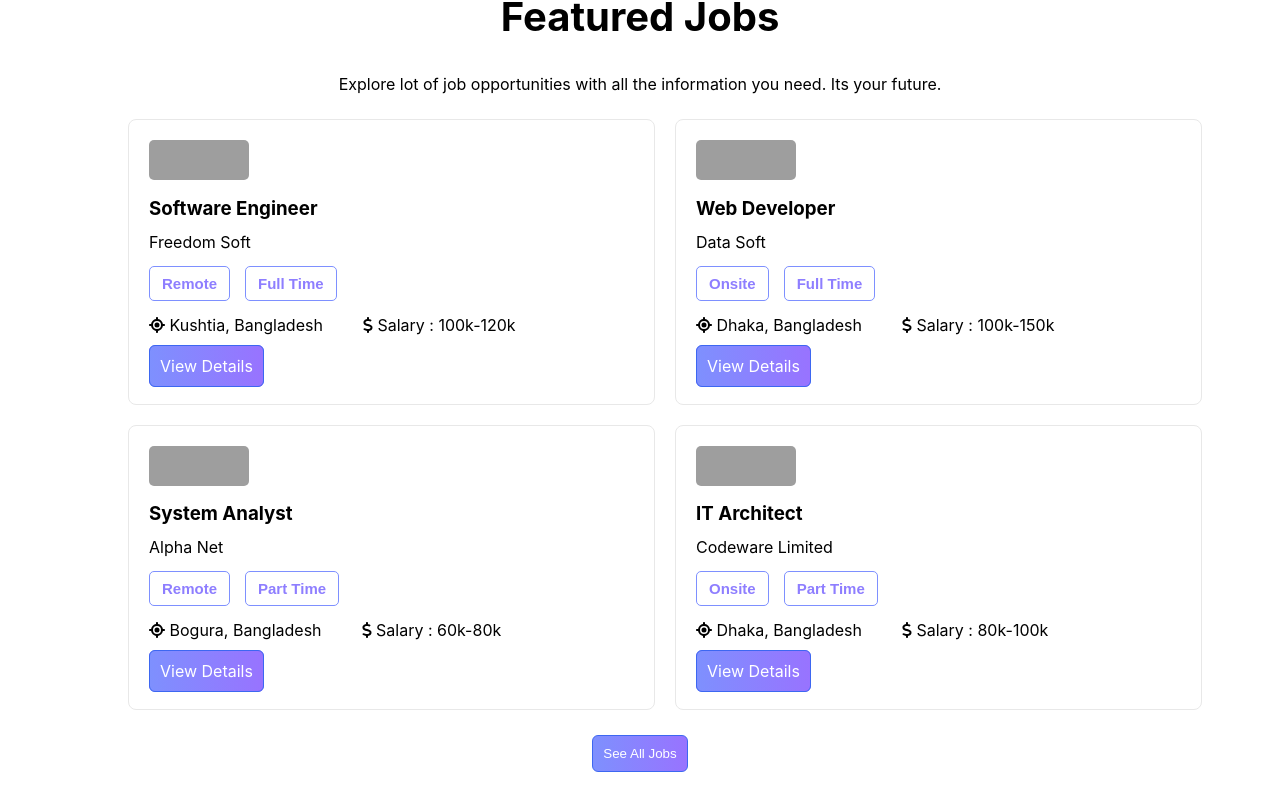
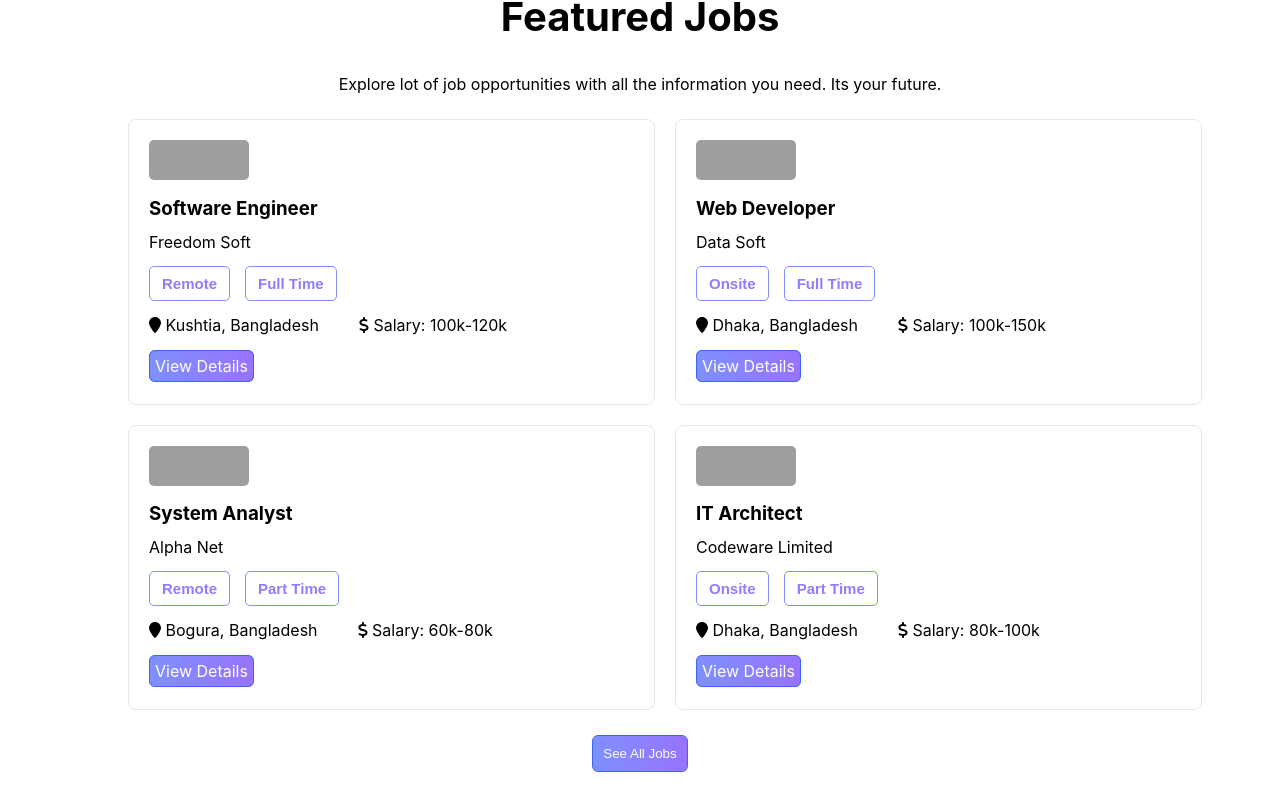
Before and after one commit to azaadd/career-hub, a React (Create React App) app: page / in a window 1280 px wide. Shown: the part 1216-2026 px from the top of the page. Built offline with nearby package versions, Linux system fonts and the light colour scheme; grey boxes are pictures that could not be loaded.

Commit message:
added job details data dynamically and css design added

```diff
--- a/public/data2.json
+++ b/public/data2.json
@@ -5,10 +5,16 @@
     "jobTitle": "Software Engineer",
     "companyName": "Freedom Soft",
     "remote": "Remote",
+    "phoneNo": "01780-00 00 00",
+    "email": "jobinfo@gmail.com",
     "fullTime": "Full Time",
     "location": "Kushtia, Bangladesh",
-      "salary": "Salary : 100k-120k",
-      "viewdetails": "View Details"
+    "salary": "100k-120k",
+    "viewdetails": "View Details",
+    "jobDescription": "A Software Engineer, or Software Development Engineer, is responsible for developing software programs or systems that align with user needs. Their duties include meeting with clients or business professionals to strategize ideas for beneficial software, coordinating with other IT professionals to design software and running tests to catch coding errors.",
+    "jobResponsibility": "Software Engineers use an analytical, engineering-focused approach and expert knowledge of programming languages to develop computer programs and ensure software is as functional and robust as the client or consumer needs.",
+    "educationalRequirements": "Software Engineers typically have a bachelor’s degree in software engineering, computer science or another related field. They also need a strong background in programming and familiarity with languages such as Ruby, Python, C# and others.",
+    "experiences": "Entry-level candidates may have 1 to 2 years of experience, often through an internship or part-time role in software development."
   },
   {
     "id": 21,
@@ -16,10 +22,16 @@
     "jobTitle": "Web Developer",
     "companyName": "Data Soft",
     "remote": "Onsite",
+    "phoneNo": "01780-00 00 00",
+    "email": "jobinfo@gmail.com",
     "fullTime": "Full Time",
     "location": "Dhaka, Bangladesh",
-      "salary": "Salary : 100k-150k",
-      "viewdetails": "View Details"
+    "salary": "100k-150k",
+    "viewdetails": "View Details",
+    "jobDescription": "A Web Developer, or Website Developer, is responsible for using their knowledge of programming languages to code websites and web applications. Their duties include communicating with clients to determine their needs and design preferences, creating code for the front and back-end of a website and running tests to ensure that they used the correct code strings.",
+    "jobResponsibility": "The individual demands of each business will define what role the Web Developer will take on your team. There are several potential duties that a Web Developer may be responsible for, They work closely with other Web Developers, Graphic Designers and Programmers to create websites that fulfill both the technical and design needs of their clients.",
+    "educationalRequirements": "Web Developers typically possess a bachelor’s degree in computer science, although it is not always a requirement. Some organizations and universities offer certificate programs for web development, which could cover an education requirement.",
+    "experiences": "The Web Developer position requires proven field-related demonstrations of ability, as well as a vast knowledge of computer programming languages."
   },
   {
     "id": 31,
@@ -27,10 +39,16 @@
     "jobTitle": "System Analyst",
     "companyName": "Alpha Net",
     "remote": "Remote",
+    "phoneNo": "01780-00 00 00",
+    "email": "jobinfo@gmail.com",
     "fullTime": "Part Time",
     "location": "Bogura, Bangladesh",
-      "salary": "Salary : 60k-80k",
-      "viewdetails": "View Details"
+    "salary": "60k-80k",
+    "viewdetails": "View Details",
+    "jobDescription": "A Systems Analyst, or System Analyst, is responsible for determining the computing needs of a client and translating them into system specifications. Their duties include completing evaluations of hardware and software, giving advice to shareholders about their IT infrastructure and producing cost analysis of potential IT initiatives.",
+    "jobResponsibility": "Systems Analysts are high-level information technology experts who work in IT departments to guide the development of computer networks and systems. Their role is to consult on the current state of an IT system and provide data-driven advice on how to expand or refine its operations to meet company needs. Systems Analysts collect data, observe workflows and monitor system activity to identify vulnerabilities or areas of improvement. They communicate their findings to company leaders and help them compromise their needs and resources.",
+    "educationalRequirements": "Systems Analysts must possess at least a bachelor’s degree in a computer-related field of study.",
+    "experiences": "2-3 Years in this field."
   },
   {
     "id": 41,
@@ -38,9 +56,15 @@
     "jobTitle": "IT Architect",
     "companyName": "Codeware Limited",
     "remote": "Onsite",
+    "phoneNo": "01780-00 00 00",
+    "email": "jobinfo@gmail.com",
     "fullTime": "Part Time",
     "location": "Dhaka, Bangladesh",
-      "salary": "Salary : 80k-100k",
-      "viewdetails": "View Details"
+    "salary": "80k-100k",
+    "viewdetails": "View Details",
+    "jobDescription": "IT architects create and maintain computer networks for organizations, companies, and individual users. They manage the security, communication, and related technological components within organizations and companies. They provide oversight while ensuring compliance with rules and regulations, building communities within the field by joining professional associations and groups, and managing security architecture and business plans, ensuring compliance with rules and regulations.",
+    "jobResponsibility": "They design, deploy, and maintain computer systems and design scalable computer networks to meet client specifications. They evaluate current security protocols and use computer design software to develop networking and system models and draft system budgets and network cost analysis sheets. IT architects need a bachelor's degree in information technology, computer science, or related fields and proven experience working as a network architect.",
+    "educationalRequirements": "IT architects must possess at least a bachelor’s degree in a computer-related field of study.",
+    "experiences": "At least 3 Years in this field."
   }
 ]
--- a/src/Components/FeaturedJobs/FeaturedJobs.css
+++ b/src/Components/FeaturedJobs/FeaturedJobs.css
@@ -55,7 +55,9 @@
 .view-details{
     margin-bottom: 10px;
     margin-top: 10px;
+
 }
 .view-details a{
     text-decoration: none;
+    padding: 5px;
 }
--- a/src/Components/FeaturedJobs/FeaturedJobs.js
+++ b/src/Components/FeaturedJobs/FeaturedJobs.js
@@ -1,14 +1,44 @@
-import React from 'react';
+import React, { useState } from 'react';
 import './FeaturedJobs.css';
 import { FontAwesomeIcon } from '@fortawesome/react-fontawesome'
-import { faLocation } from '@fortawesome/free-solid-svg-icons';
-import { faDollarSign } from '@fortawesome/free-solid-svg-icons';
-import { Link } from 'react-router-dom';
+import { faDollarSign, faLocationPin } from '@fortawesome/free-solid-svg-icons';
+import { Link, useLoaderData } from 'react-router-dom';
+import JobDetails from '../JobDetails/JobDetails';
+import { addToDb } from '../../Utilities/LocalDb';
+
+
+
 
 const FeaturedJobs = ({ featuredJob }) => {
-    const { comIcon, jobTitle, companyName, remote, fullTime, location, salary, viewdetails } = featuredJob;
+    // console.log(featuredJob);
+    // const jobdetails = useLoaderData();
+
+
+    const { id, comIcon, jobTitle, companyName, remote, fullTime, location, salary, viewdetails } = featuredJob;
+
+    // const [jobdetail, setJobdetail] = useState([]);
+
+    // const handleAddToJobDetail = featuredJob => {
+    //     const exists = jobdetail.find(jd => jd.id === jobdetail.id);
+    //     if (exists) {
+
+    //     }
+    //     else {
+    //         const newJobdetail = [...jobdetail, featuredJob];
+    //         setJobdetail(newJobdetail);
+
+    //         addToDb(id);
+    //         // console.log(featuredJob.id)
+    //     }
+
+    // }
+
+
+
+
 
     return (
+
         <div className='featured-job'>
 
             <img className='company-img' src={comIcon} alt="" />
@@ -17,15 +47,21 @@ const FeaturedJobs = ({ featuredJob }) => {
             <button className='remote'>{remote}</button>
             <button className='remote'>{fullTime}</button>
             <div className='loc-salary'>
-                <p>
-                    <FontAwesomeIcon icon={faLocation} /> {location}</p>
-                <p>
-                    <FontAwesomeIcon icon={faDollarSign} /> {salary}</p>
+                <p><FontAwesomeIcon icon={faLocationPin} /> {location}</p>
+                <p><FontAwesomeIcon icon={faDollarSign} /> Salary: {salary}</p>
             </div>
             <div className='view-details'>
-                <Link className='apply' to="/jobdetails">{viewdetails}</Link>
+                <Link className='apply' to={`/jobdetails/${id}`}
+
+                // onClick={() => handleAddToJobDetail(id)}
+
+
+
+                >{viewdetails}</Link>
+
             </div>
         </div>
+
     );
 };
 
--- a/src/Components/Home/Home.js
+++ b/src/Components/Home/Home.js
@@ -14,6 +14,8 @@ const Home = () => {
             .then(res => res.json())
             .then(data => setFeaturedJobs(data));
     }, []);
+
+
 
 
     return (
@@ -57,6 +59,8 @@ const Home = () => {
                                     featuredJobs.map(featuredJob => <FeaturedJobs
                                         key={featuredJob.id}
                                         featuredJob={featuredJob}
+
+
                                     ></FeaturedJobs>)
                                 }
                             </div>
--- a/src/Components/JobDetails/JobDetails.css
+++ b/src/Components/JobDetails/JobDetails.css
@@ -0,0 +1,41 @@
+.job-detail-header{
+    background-color: #f9f9ff;
+    margin-top: 0px;
+    text-align: center;
+    padding-top: 35px;
+    padding-bottom: 65px;
+}
+.job-detail-container-wrap{
+
+}
+.job-detail-container{
+    margin: 75px auto;
+    width: 80%;
+}
+.job-detail-info{
+    width: 700px;
+}
+.job-detail-container{
+    display: flex;
+    gap: 30px;
+}
+.job-detail-contact-info{
+    padding: 20px 35px;
+    background-color: #f3f2ff;
+    border-radius: 10px;
+}
+.apply-now{
+    margin-top: 24px;
+    font-weight: 700;
+    font-size: 20px;
+    color: #ffffff;
+    width: 320px;
+    padding: 20px 30px;
+    background: linear-gradient(90deg, #7E90FE 0%, #9873FF 100%);
+    border: 1px solid rgb(61, 103, 241);
+    border-radius: 10px;
+}
+.apply-now:hover{
+    cursor: pointer;
+    background: linear-gradient(90deg, #435af0 0%, #b89ffc 100%);
+}
--- /dev/null
+++ b/src/EachJobLoader/EachJobLoader.js
@@ -0,0 +1,13 @@
+// const eachJobsLoader = async () => {
+//     const loadedJobs = await fetch('data2.json');
+//     const jobs = await loadedJobs.json();
+
+//     // if job data is in database, you have to use async await
+
+
+
+//     console.log(jobs);
+//     return jobs;
+// }
+
+// export default eachJobsLoader;
--- /dev/null
+++ b/src/Utilities/LocalDb.js
@@ -0,0 +1,6 @@
+// use local storage to manage jobs data
+const addToDb = id => {
+    localStorage.setItem(id, 1);
+}
+
+export {addToDb}
--- a/src/index.js
+++ b/src/index.js
@@ -14,6 +14,7 @@ import AppliedJobs from './Components/AppliedJobs/AppliedJobs';
 import Blog from './Components/Blog/Blog';
 import FeaturedJobs from './Components/FeaturedJobs/FeaturedJobs';
 import JobDetails from './Components/JobDetails/JobDetails';
+import eachJobsLoader from './EachJobLoader/EachJobLoader';
 
 const router = createBrowserRouter([
   {
@@ -25,15 +26,15 @@ const router = createBrowserRouter([
         element: <Home></Home>,
         loader: () => fetch('data1.json'),
       },
+      // {
+      //   path: '/',
+      //   element: <FeaturedJobs></FeaturedJobs>,
+
+      // },
       {
-        path: '/',
-        element: <FeaturedJobs></FeaturedJobs>,
-        loader: () => fetch('data2.json')
-      },
-      {
-        path: '/jobdetails',
+        path: '/jobdetails/:id',
         element: <JobDetails></JobDetails>,
-        loader: () => fetch('data2.json')
+        loader: ({params}) => fetch('data2.json')
       },
 
       {
```
Also changed, not shown: src/Components/JobDetails/JobDetails.js (+57 -2 lines). Lines whose indentation alone changed are shown as unchanged.
